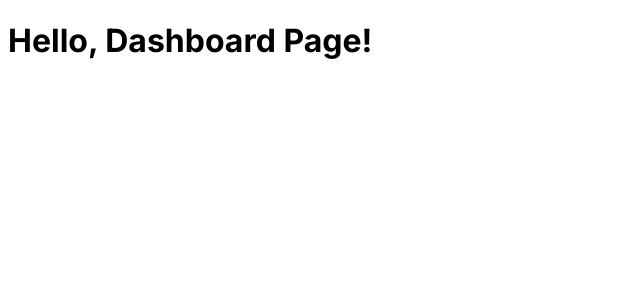
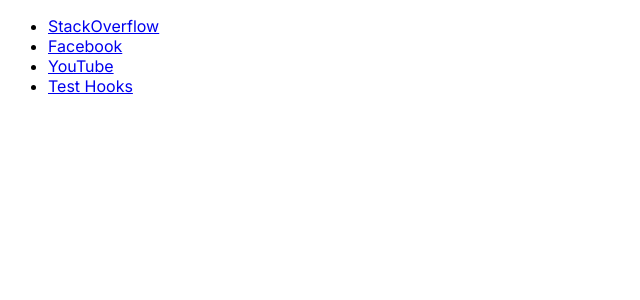
Before and after one commit to ris269/C4F.NextJS, a Next.js app in the folder series-nextjs/: page /dashboard in a window 1280 px wide. Shown: the top 300 px of the page, without its empty margins (0-640 px from the left). Built offline with nearby package versions, Linux system fonts and the light colour scheme.

Commit message:
16. Navigation

```diff
--- a/series-nextjs/src/app/dashboard/page.tsx
+++ b/series-nextjs/src/app/dashboard/page.tsx
@@ -1,10 +1,23 @@
-import TestHook from "./test-hooks";
+import Link from "next/link";
 
 // `app/dashboard/page.tsx` is the UI for the `/dashboard` URL
-export default function Page() {
+export default function Dashboard() {
   return (
-        <>
-            <h1>Hello, Dashboard Page!</h1>
-        </>
-    )
+    <div>
+      <ul>
+        <li>
+          <Link href={"/dashboard/stackoverflow"}>StackOverflow</Link>
+        </li>
+        <li>
+          <a href="/dashboard/facebook">Facebook</a>
+        </li>
+        <li>
+          <a href="/dashboard/youtube">YouTube</a>
+        </li>
+        <li>
+          <Link href={"/dashboard/testhook"}>Test Hooks</Link>
+        </li>
+      </ul>
+    </div>
+  );
 }
--- a/series-nextjs/src/app/dashboard/testhook/page.tsx
+++ b/series-nextjs/src/app/dashboard/testhook/page.tsx
@@ -1,3 +1,5 @@
+// 'use client'
+
 import React from "react";
 import TestHookComponent from "./test-hooks";
 
```
Also changed, not shown: series-nextjs/src/app/dashboard/facebook/page.tsx (added, +9 -0 lines), series-nextjs/src/app/dashboard/stackoverflow/page.tsx (added, +22 -0 lines), series-nextjs/src/app/dashboard/youtube/page.tsx (added, +9 -0 lines).
